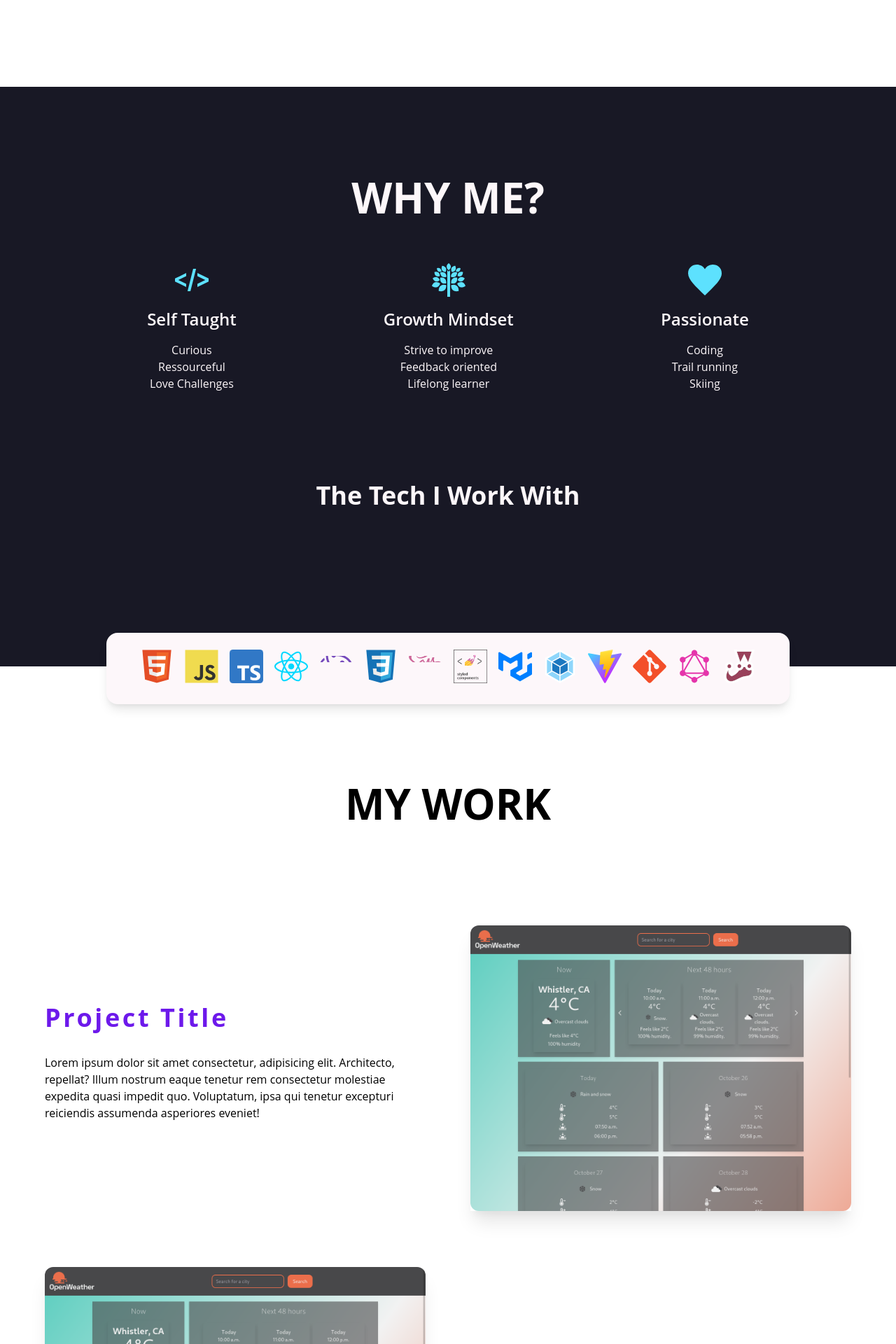
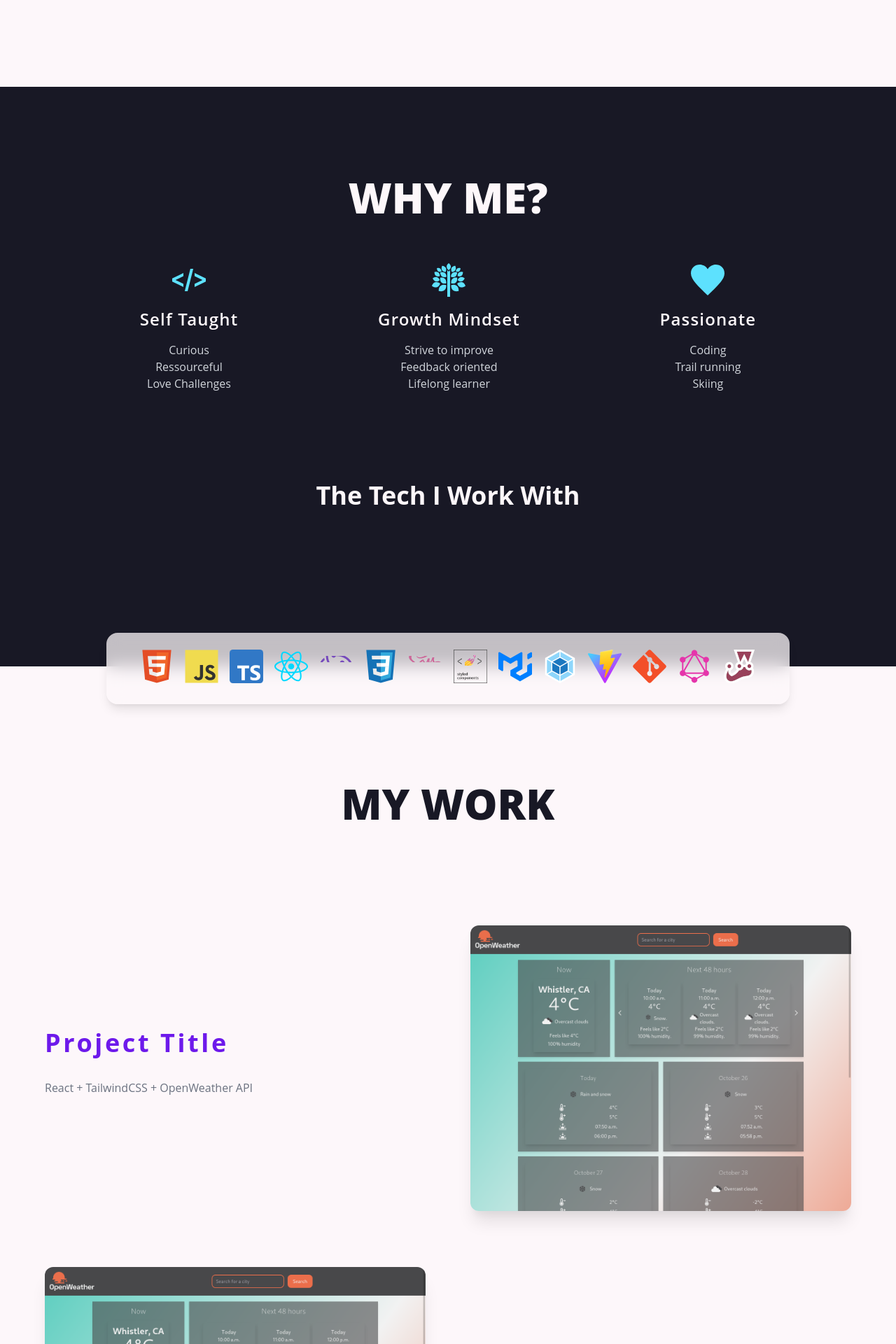
Before and after one commit to theolvq/daawa-portfolio, a Next.js app: page / in a window 1280 px wide. Shown: the part 740-2660 px from the top of the page at 70% size. Built offline with nearby package versions, Linux system fonts and the light colour scheme.

Commit message:
added contact form, tweaks on styling on other components

```diff
--- /dev/null
+++ b/components/Contact.tsx
@@ -0,0 +1,49 @@
+import React from "react";
+import { SectionProps } from "../types";
+
+const Contact: React.FC<SectionProps> = ({ handleScroll }) => {
+  return (
+    <section id="contact" onWheel={handleScroll} className="pb-32">
+      <h2>Let&#39;s Chat!</h2>
+      <form className="flex flex-col gap-4 justify-center max-w-xs mx-auto font-semibold ">
+        <div className="relative">
+          <input
+            type="email"
+            name="email"
+            id="email"
+            placeholder="Email address"
+            className="peer"
+            autoComplete="email"
+          />
+          <label htmlFor="email" className="">
+            Email address
+          </label>
+        </div>
+        <div className="relative">
+          <input
+            type="text"
+            name="name"
+            id="name"
+            placeholder="Your Name"
+            className="peer"
+            autoComplete="name"
+          />
+          <label htmlFor="name">Your Name</label>
+        </div>
+        <div className="relative">
+          <textarea
+            name="message"
+            id="message"
+            cols={30}
+            rows={10}
+            placeholder="Your Message for me"
+            className="peer h-48"
+          />
+          <label htmlFor="message">Your message for me</label>
+        </div>
+      </form>
+    </section>
+  );
+};
+
+export default Contact;
--- a/components/MyWork.tsx
+++ b/components/MyWork.tsx
@@ -4,9 +4,9 @@ import MyWorkCard from "./MyWorkCard";
 
 const MyWork: React.FC<SectionProps> = ({ handleScroll }) => {
   return (
-    <section id="my-work" onWheel={handleScroll} className="max-w-6xl mx-auto">
+    <section id="my-work" onWheel={handleScroll} className="max-w-6xl mx-auto ">
       <h2 className="uppercase py-16 text-center">My Work</h2>
-      <div>
+      <div className="space-y-8">
         <MyWorkCard />
         <MyWorkCard />
         <MyWorkCard />
--- a/components/MyWorkCard.tsx
+++ b/components/MyWorkCard.tsx
@@ -4,17 +4,12 @@ import screenshot from "../lib/images/weather-app-desktop-4:3.png";
 
 const MyWorkCard = () => {
   return (
-    <section className="sm:flex even:flex-row-reverse items-center space-y-4 gap-8 lg:gap-16 sm:my-16">
+    <section className="sm:flex even:flex-row-reverse items-center space-y-4 gap-8 lg:gap-16 sm:my-16 mx-8 lg:mx-auto">
       <div className=" w-full">
         <h3 className="text-purple tracking-widest">Project Title</h3>
-        <p>
-          Lorem ipsum dolor sit amet consectetur, adipisicing elit. Architecto,
-          repellat? Illum nostrum eaque tenetur rem consectetur molestiae
-          expedita quasi impedit quo. Voluptatum, ipsa qui tenetur excepturi
-          reiciendis assumenda asperiores eveniet!
-        </p>
+        <p>React + TailwindCSS + OpenWeather API</p>
       </div>
-      <div className="shadow-xl w-full ">
+      <div className="shadow-xl w-full rounded-xl">
         <Image
           src={screenshot}
           alt="Screenshot of a weather application"
--- a/components/NavBar.tsx
+++ b/components/NavBar.tsx
@@ -6,6 +6,9 @@ interface NavBarProps {
 
 const NavBar: React.FC<NavBarProps> = ({ scrollTarget }) => {
   const [showNav, setShowNav] = useState(false);
+
+  const scrollClass = "translate-y-2 text-cyan font-bold";
+
   return (
     <header className="sticky z-50 top-0 left-0  bg-black text-white h-16">
       <div className="flex items-center justify-between h-full max-w-6xl mx-auto px-4">
@@ -15,29 +18,27 @@ const NavBar: React.FC<NavBarProps> = ({ scrollTarget }) => {
         <nav className="mx-auto hidden lg:block">
           <ul className="flex gap-8 font-semibold uppercase text-xl">
             <li
-              className={`nav-items ${
-                scrollTarget === "hero" && "border-opacity-100"
-              }`}
+              className={`nav-items ${scrollTarget === "hero" && scrollClass}`}
             >
               <a href="#hero">Home</a>
             </li>
             <li
               className={`nav-items ${
-                scrollTarget === "why-me" && "border-opacity-100"
+                scrollTarget === "why-me" && scrollClass
               }`}
             >
               <a href="#why-me">Why Me?</a>
             </li>
             <li
               className={`nav-items ${
-                scrollTarget === "my-work" && "border-opacity-100"
+                scrollTarget === "my-work" && scrollClass
               }`}
             >
               <a href="#my-work">My Work</a>
             </li>
             <li
               className={`nav-items ${
-                scrollTarget === "contact" && "border-opacity-100"
+                scrollTarget === "contact" && scrollClass
               }`}
             >
               <a href="#contact">Contact</a>
--- a/components/TechList.tsx
+++ b/components/TechList.tsx
@@ -4,7 +4,7 @@ import { logos } from "../lib/logos";
 
 const TechList = () => {
   return (
-    <div className="relative bottom-32 sm:bottom-20 lg:bottom-12 py-6 px-12 mx-4 flex flex-wrap justify-center gap-4 bg-white max-w-6xl rounded-2xl shadow-lg">
+    <div className="relative bottom-32 sm:bottom-20 lg:bottom-12 py-6 px-12 mx-4 flex flex-wrap justify-center gap-4 bg-white-trans backdrop-filter backdrop-blur-md max-w-6xl rounded-2xl shadow-lg">
       {logos.map((logo) => (
         <div
           key={logo.id}
--- a/components/WhyMe.tsx
+++ b/components/WhyMe.tsx
@@ -6,11 +6,11 @@ import WhyMeList from "./WhyMeList";
 const WhyMe: React.FC<SectionProps> = ({ handleScroll }) => {
   return (
     <section onWheel={handleScroll} id="why-me">
-      <div className="bg-black text-white text-center py-16">
-        <h2 className="uppercase py-16">Why Me?</h2>
+      <div className="bg-black  text-center py-16">
+        <h2 className="text-white">Why Me?</h2>
         <WhyMeList />
 
-        <h3 className="pb-32">The Tech I Work With</h3>
+        <h3 className="pb-32 text-white">The Tech I Work With</h3>
       </div>
       <div className="flex flex-col items-center">
         <TechList />
--- a/components/WhyMeList.tsx
+++ b/components/WhyMeList.tsx
@@ -3,7 +3,7 @@ import React from "react";
 const WhyMeList = () => {
   return (
     <div className="mb-32 max-w-6xl sm:mx-auto ">
-      <ul className="flex flex-col lg:flex-row justify-evenly gap-16">
+      <ul className="flex flex-col lg:flex-row justify-evenly gap-16 text-gray-300">
         <li>
           <svg
             xmlns="http://www.w3.org/2000/svg"
--- a/package.json
+++ b/package.json
@@ -11,6 +11,7 @@
   "dependencies": {
     "@heroicons/react": "^1.0.5",
     "@tailwindcss/aspect-ratio": "^0.3.0",
+    "@tailwindcss/forms": "^0.3.4",
     "next": "11.1.2",
     "react": "17.0.2",
     "react-dom": "17.0.2"
--- a/pages/index.tsx
+++ b/pages/index.tsx
@@ -1,6 +1,7 @@
 import type { NextPage } from "next";
 import Head from "next/head";
 import { useState, WheelEventHandler } from "react";
+import Contact from "../components/Contact";
 import Hero from "../components/Hero";
 import MyWork from "../components/MyWork";
 import NavBar from "../components/NavBar";
@@ -25,6 +26,7 @@ const Home: NextPage = () => {
         <Hero handleScroll={handleScroll} />
         <WhyMe handleScroll={handleScroll} />
         <MyWork handleScroll={handleScroll} />
+        <Contact handleScroll={handleScroll} />
       </main>
     </div>
   );
--- a/styles/globals.css
+++ b/styles/globals.css
@@ -6,11 +6,11 @@
 
 @layer base {
   h1 {
-    @apply text-4xl lg:text-6xl  font-extrabold;
+    @apply text-4xl  md:text-6xl lg:text-7xl  font-extrabold;
   }
 
   h2 {
-    @apply text-6xl font-bold;
+    @apply text-6xl font-extrabold text-black uppercase text-center py-16;
   }
 
   h3 {
@@ -22,11 +22,24 @@
   }
 
   body {
-    @apply overflow-x-hidden;
+    @apply overflow-x-hidden bg-white text-gray-500;
   }
 
   html {
     scroll-behavior: smooth;
+  }
+  [type="text"],
+  [type="email"],
+  textarea {
+    @apply w-full resize-none h-14 rounded-lg border-2 border-gray-200
+    focus:border-gray-500  focus:ring-gray-500
+    shadow-sm placeholder-transparent;
+  }
+
+  label {
+    @apply font-normal absolute left-2 -top-4 text-white text-xs rounded-full py-1 px-2 bg-purple
+    peer-placeholder-shown:text-base peer-placeholder-shown:text-gray-400 peer-placeholder-shown:top-3.5 peer-placeholder-shown:bg-transparent
+    transition-all peer-focus:-top-4 peer-focus:text-white peer-focus:text-xs peer-focus:bg-purple;
   }
 }
 
@@ -42,10 +55,10 @@
   }
 
   .nav-items {
-    @apply hover:border-opacity-100 transform hover:-translate-y-2 border-cyan border-b-4 border-opacity-0 transition-all duration-500;
+    @apply hover:border-opacity-100 transform border-cyan border-b-4 border-opacity-0 transition-all duration-500;
   }
 
   .about-subtitle {
-    @apply my-4;
+    @apply my-4 tracking-wider text-white;
   }
 }
--- a/tailwind.config.js
+++ b/tailwind.config.js
@@ -1,4 +1,5 @@
 module.exports = {
+  mode: "jit",
   purge: ["./pages/**/*.{js,ts,jsx,tsx}", "./components/**/*.{js,ts,jsx,tsx}"],
   darkMode: false, // or 'media' or 'class'
   theme: {
@@ -11,6 +12,7 @@ module.exports = {
         pink: "hsl(330, 100%, 70%)",
         purple: "hsl(264, 84%, 51%)",
         white: "hsl(330, 60%, 98%)",
+        "white-trans": "hsla(330, 60%, 98%, 0.75)",
         black: "hsl(240, 21%, 12%)",
       },
     },
@@ -21,13 +23,11 @@ module.exports = {
   },
   variants: {
     extend: {
-      gridColumnStart: ["even"],
-      gridColumnEnd: ["even"],
-      gridRowStart: ["even"],
-      gridRowEnd: ["even"],
-      order: ["even"],
       flexDirection: ["even"],
     },
   },
-  plugins: [require("@tailwindcss/aspect-ratio")],
+  plugins: [
+    // require("@tailwindcss/aspect-ratio"),
+    require("@tailwindcss/forms"),
+  ],
 };
```
Also changed, not shown: 1 other file (tests, documents, lock files or other folders).
